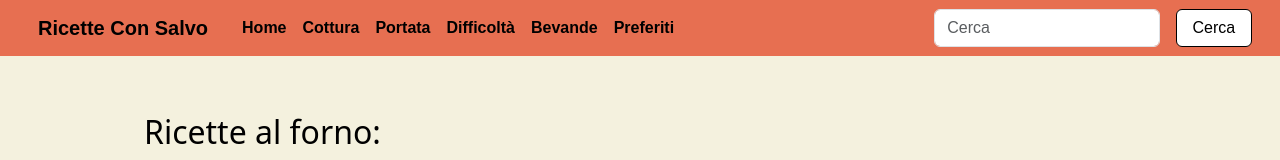
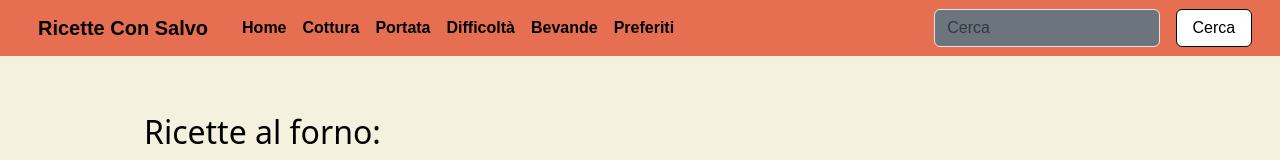
Before and after one commit to Salvatore-12/my-recipe-frontend, a React (Create React App) app: page / in a window 1280 px wide. Shown: the top 160 px of the page. Built offline with nearby package versions, Linux system fonts and the light colour scheme; no server answers.

Commit message:
sistemazione del colore del cerca sulla navbar

```diff
--- a/src/components/MyNavbar.jsx
+++ b/src/components/MyNavbar.jsx
@@ -115,7 +115,7 @@ const MyNavbar =() => {
                   <Form.Control
                       type="search"
                       placeholder="Cerca"
-                      className=" ms-auto mb-3 mb-md-0  me-md-3  w-75"
+                      className=" ms-auto mb-3 mb-md-0  me-md-3  w-75  bg-secondary"
                       aria-label="Search"
                       value={searchTerm}
                       onChange={(e) => setSearchTerm(e.target.value)}
```
